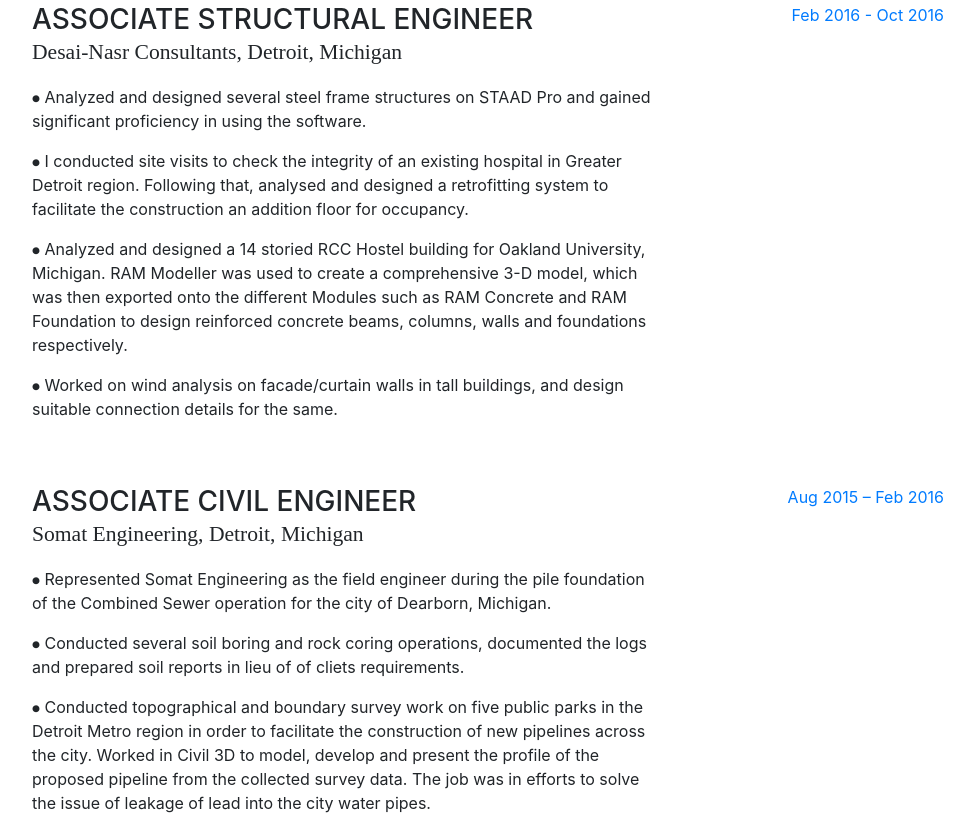
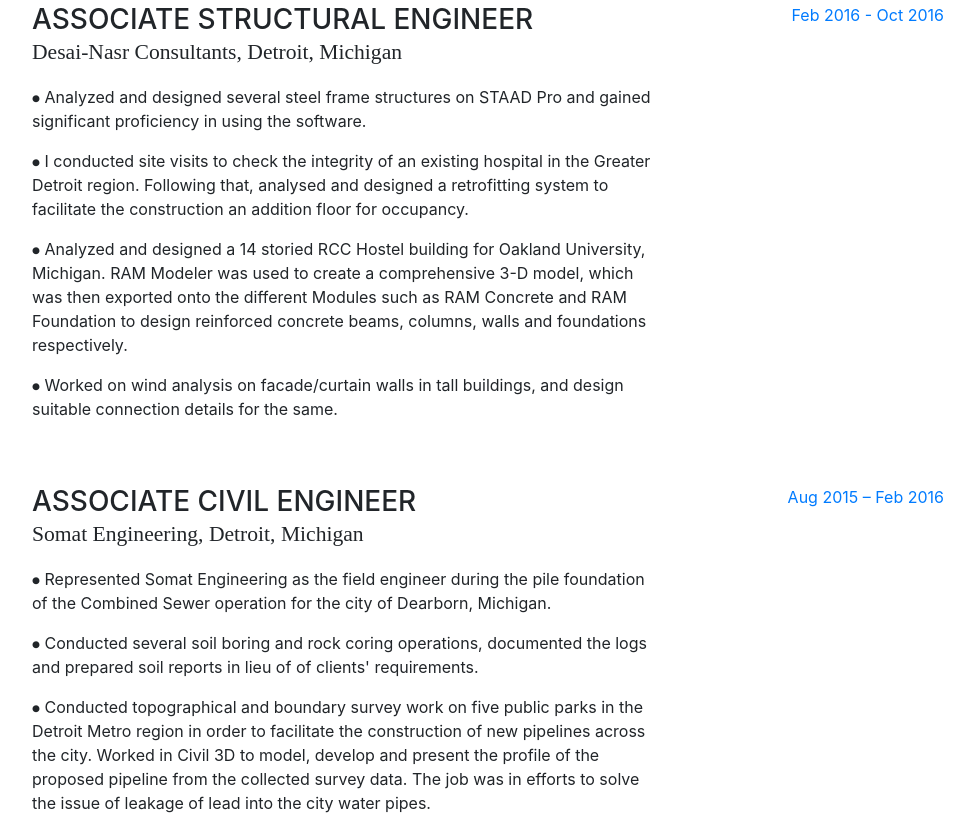
Before and after one commit to Monkey91/harshabharadwaj.github.io, a website with bundled scripts: page index.html in a window 1280 px wide. Shown: the part 3826-4660 px from the top of the page, without its empty margins (288-1262 px from the left). Built offline with nearby package versions, Linux system fonts and the light colour scheme; a web font is replaced by a local one.

Commit message:
update-02

```diff
--- a/index.html
+++ b/index.html
@@ -250,8 +250,8 @@
               <h3 class="mb-0">Associate Structural Engineer</h3>
               <div class="subheading mb-3">Desai-Nasr Consultants, Detroit,  Michigan</div>
               <p> ⦁	Analyzed and designed several steel frame structures on STAAD Pro and gained significant proficiency in using the software.
-                 <p> ⦁ I conducted site visits to check the integrity of an existing hospital in Greater Detroit region. Following that, analysed and designed a retrofitting system to facilitate the construction an addition floor for occupancy. </p>
-                 <p> ⦁ Analyzed and designed a 14 storied RCC Hostel building for Oakland University, Michigan. RAM Modeller was used to create a comprehensive 3-D model, which was then exported onto the different Modules such as RAM Concrete and RAM Foundation to design reinforced concrete beams, columns, walls and foundations respectively. </p>
+                 <p> ⦁ I conducted site visits to check the integrity of an existing hospital in the Greater Detroit region. Following that, analysed and designed a retrofitting system to facilitate the construction an addition floor for occupancy. </p>
+                 <p> ⦁ Analyzed and designed a 14 storied RCC Hostel building for Oakland University, Michigan. RAM Modeler was used to create a comprehensive 3-D model, which was then exported onto the different Modules such as RAM Concrete and RAM Foundation to design reinforced concrete beams, columns, walls and foundations respectively. </p>
                  <p> ⦁ Worked on wind analysis on facade/curtain walls in tall buildings, and design suitable connection details for the same. </p>
             </div>
             <div class="resume-date text-md-right">
@@ -264,7 +264,7 @@
               <h3 class="mb-0">Associate Civil Engineer</h3>
               <div class="subheading mb-3">Somat Engineering, Detroit,  Michigan</div>
                    <p>⦁ Represented Somat Engineering as the field engineer during the pile foundation of the Combined Sewer operation for the city of Dearborn, Michigan.</p>
-                <p>⦁ Conducted several soil boring and rock coring operations, documented the logs and prepared soil reports in lieu of of cliets requirements.</p>
+                <p>⦁ Conducted several soil boring and rock coring operations, documented the logs and prepared soil reports in lieu of of clients' requirements.</p>
  <p>⦁ Conducted topographical and boundary survey work on five public parks in the Detroit Metro region in order to facilitate the construction of new pipelines across the city. Worked in Civil 3D to model, develop and present the profile of the proposed pipeline from the collected survey data. The job was in efforts to solve the issue of leakage of lead into the city water pipes.
 </p>
             </div>
@@ -346,18 +346,18 @@
               <li>
                   <div class="subheading mb-3">Workflow</div>
               <i class=class="fa-li fa fa-check"></i>
-              Harsha Bharadwaj, Faris Matalkah, Parviz Souroushian. “Development of sandwich composites for building construction with locally available materials”:Construction and Building Materials Journal, 147, pp.380-387, 2017</li>
+              Harsha Bharadwaj, Faris Matalkah, Parviz Souroushian. “Development of sandwich composites for building construction with locally available materials”: Construction and Building Materials Journal, 147, pp.380-387, 2017</li>
                <p>  </p>
 
             <li>
               <i class=class="fa-li fa fa-check"></i>
-              Faris Matalkah, Harsha Bharadwaj, Parviz Souroushian. “Development and Characterization of Gypsum-Based Binder”:European Journal of Advances in Engineering and Technology, 4(3), pp.153-157, 2017</li>
+              Faris Matalkah, Harsha Bharadwaj, Parviz Souroushian. “Development and Characterization of Gypsum-Based Binder”: European Journal of Advances in Engineering and Technology, 4(3), pp.153-157, 2017</li>
               <li>
               <p>     </p>
 
             <li>
               <i class=class="fa-li fa fa-check"></i>
-              Faris Matalkah, Harsha Bharadwaj, Parviz Souroushian. “Aerated Concrete Produced Using Locally Available Raw Materials”:Civil Engineering Journal, 3(4), pp.214-220, 2017</li>
+              Faris Matalkah, Harsha Bharadwaj, Parviz Souroushian. “Aerated Concrete Produced Using Locally Available Raw Materials”: Civil Engineering Journal, 3(4), pp.214-220, 2017</li>
              </ul>
 
         </div>
```
